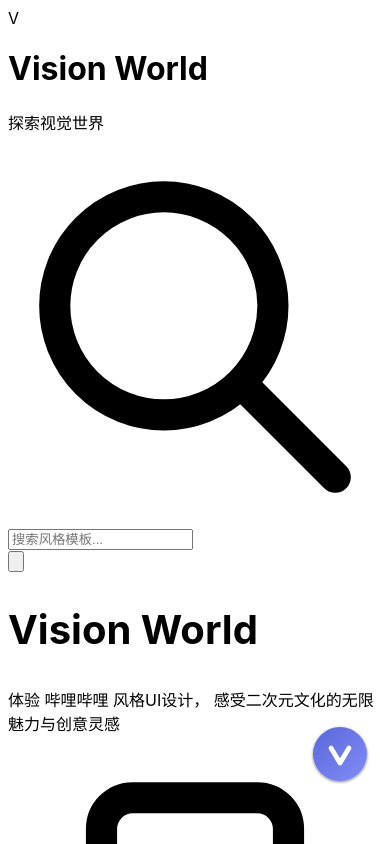
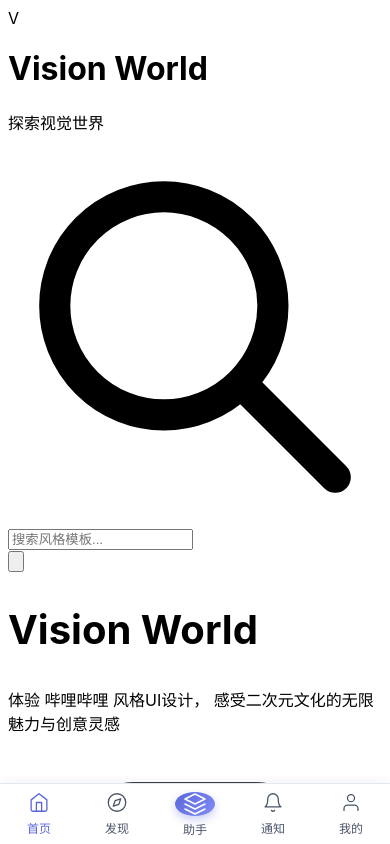
Before and after one commit to enjoykanyu/vision_world_web, a Vue app: page / in a window 390 px wide. Shown: the top 844 px of the page. Built offline with nearby package versions, Linux system fonts and the light colour scheme; the HTML template or start-up script is replaced by a standard one.

Commit message:
适配移动端

```diff
--- a/src/components/VAssistant.vue
+++ b/src/components/VAssistant.vue
@@ -1,7 +1,8 @@
 <template>
   <div class="v-assistant-container">
-    <!-- 小V助手图标 -->
+    <!-- 小V助手图标 - 仅在桌面端显示 -->
     <div
+      v-if="!isMobile"
       ref="assistantIcon"
       class="v-assistant-icon"
       :style="{ left: position.x + 'px', top: position.y + 'px' }"
@@ -35,11 +36,12 @@
     </div>
 
     <!-- 对话框 -->
-    <transition name="dialog-fade">
+    <transition :name="isMobile ? 'dialog-slide' : 'dialog-fade'">
       <div
         v-if="isDialogOpen"
         class="v-assistant-dialog"
-        :style="{ left: dialogPosition.x + 'px', top: dialogPosition.y + 'px' }"
+        :class="{ 'mobile-dialog': isMobile }"
+        :style="isMobile ? {} : { left: dialogPosition.x + 'px', top: dialogPosition.y + 'px' }"
         @mousedown.stop
         @click.stop
       >
@@ -110,11 +112,71 @@
         </div>
       </div>
     </transition>
+
+    <!-- 移动端底部导航栏 -->
+    <div v-if="isMobile" class="mobile-nav-bar">
+      <button
+        class="nav-item"
+        :class="{ active: currentTab === 'home' }"
+        @click="switchTab('home')"
+      >
+        <svg viewBox="0 0 24 24" fill="none" stroke="currentColor" stroke-width="2" stroke-linecap="round" stroke-linejoin="round">
+          <path d="M3 9l9-7 9 7v11a2 2 0 0 1-2 2H5a2 2 0 0 1-2-2z"></path>
+          <polyline points="9 22 9 12 15 12 15 22"></polyline>
+        </svg>
+        <span>首页</span>
+      </button>
+      <button
+        class="nav-item"
+        :class="{ active: currentTab === 'explore' }"
+        @click="switchTab('explore')"
+      >
+        <svg viewBox="0 0 24 24" fill="none" stroke="currentColor" stroke-width="2" stroke-linecap="round" stroke-linejoin="round">
+          <circle cx="12" cy="12" r="10"></circle>
+          <polygon points="16.24 7.76 14.12 14.12 7.76 16.24 9.88 9.88 16.24 7.76"></polygon>
+        </svg>
+        <span>发现</span>
+      </button>
+      <button
+        class="nav-item assistant-nav-button"
+        :class="{ active: isDialogOpen }"
+        @click="toggleDialog"
+      >
+        <div class="assistant-nav-icon">
+          <svg viewBox="0 0 24 24" fill="none" stroke="currentColor" stroke-width="2" stroke-linecap="round" stroke-linejoin="round">
+            <path d="M12 2L2 7l10 5 10-5-10-5zM2 17l10 5 10-5M2 12l10 5 10-5"></path>
+          </svg>
+        </div>
+        <span>助手</span>
+      </button>
+      <button
+        class="nav-item"
+        :class="{ active: currentTab === 'notifications' }"
+        @click="switchTab('notifications')"
+      >
+        <svg viewBox="0 0 24 24" fill="none" stroke="currentColor" stroke-width="2" stroke-linecap="round" stroke-linejoin="round">
+          <path d="M18 8A6 6 0 0 0 6 8c0 7-3 9-3 9h18s-3-2-3-9"></path>
+          <path d="M13.73 21a2 2 0 0 1-3.46 0"></path>
+        </svg>
+        <span>通知</span>
+      </button>
+      <button
+        class="nav-item"
+        :class="{ active: currentTab === 'profile' }"
+        @click="switchTab('profile')"
+      >
+        <svg viewBox="0 0 24 24" fill="none" stroke="currentColor" stroke-width="2" stroke-linecap="round" stroke-linejoin="round">
+          <path d="M20 21v-2a4 4 0 0 0-4-4H8a4 4 0 0 0-4 4v2"></path>
+          <circle cx="12" cy="7" r="4"></circle>
+        </svg>
+        <span>我的</span>
+      </button>
+    </div>
   </div>
 </template>
 
 <script setup lang="ts">
-import { ref, reactive, onMounted, onUnmounted, nextTick, watch } from 'vue'
+import { ref, reactive, onMounted, onUnmounted, nextTick, watch, computed } from 'vue'
 import axios from 'axios'
 import MarkdownIt from 'markdown-it'
 
@@ -136,6 +198,24 @@ const userInput = ref('')
 const messages = ref<Array<{ type: 'user' | 'assistant'; content: string }>>([])
 const chatMessages = ref<HTMLElement | null>(null)
 const inputArea = ref<HTMLTextAreaElement | null>(null)
+const currentTab = ref('home')
+
+// 移动端检测
+const isMobile = computed(() => {
+  return window.innerWidth <= 768;
+});
+
+// 切换导航标签
+const switchTab = (tab: string) => {
+  currentTab.value = tab;
+  // 如果点击的是助手标签，则切换对话框状态
+  if (tab === 'assistant') {
+    toggleDialog();
+  } else if (isDialogOpen.value) {
+    // 如果对话框已打开且点击了其他标签，则关闭对话框
+    isDialogOpen.value = false;
+  }
+}
 
 // 预设问题列表
 const suggestedQuestions = ref([
@@ -154,6 +234,9 @@ const position = reactive({ x: window.innerWidth - 80, y: window.innerHeight - 1
 const dialogPosition = reactive({ x: 0, y: 0 })
 
 const updateDialogPosition = () => {
+  // 移动端不需要计算位置，对话框会全屏显示
+  if (isMobile.value) return;
+
   const iconRect = assistantIcon.value?.getBoundingClientRect();
   if (!iconRect) return;
 
@@ -289,6 +372,11 @@ const stopDrag = () => {
 const toggleDialog = () => {
   if (isDragging) return;
   isDialogOpen.value = !isDialogOpen.value;
+
+  // 在移动端，如果打开对话框，则将当前标签设置为assistant
+  if (isMobile.value && isDialogOpen.value) {
+    currentTab.value = 'assistant';
+  }
 }
 
 watch(isDialogOpen, (isOpen) => {
@@ -418,17 +506,22 @@ onMounted(() => {
     if (isDialogOpen.value) {
       const dialog = document.querySelector('.v-assistant-dialog');
       const icon = assistantIcon.value;
+      const navBar = document.querySelector('.mobile-nav-bar');
 
       // 检查点击是否在对话框外部和图标外部
       const isOutsideDialog = dialog && !dialog.contains(e.target as Node);
       const isOutsideIcon = icon && !icon.contains(e.target as Node);
+      const isOutsideNavBar = navBar && !navBar.contains(e.target as Node);
 
-      // 只有当点击在对话框和图标之外时才关闭对话框
-      if (isOutsideDialog && isOutsideIcon) {
+      // 只有当点击在对话框、图标和导航栏之外时才关闭对话框
+      if (isOutsideDialog && isOutsideIcon && (isMobile.value ? isOutsideNavBar : true)) {
         isDialogOpen.value = false;
       }
     }
   });
+
+  // 初始检测设备类型
+  handleResize();
 })
 
 onUnmounted(() => {
@@ -514,6 +607,18 @@ onUnmounted(() => {
   border: 1px solid var(--assistant-border-color);
 }
 
+/* 移动端对话框样式 */
+.v-assistant-dialog.mobile-dialog {
+  width: 100%;
+  height: calc(100% - 60px); /* 减去底部导航栏的高度 */
+  top: 0 !important;
+  left: 0 !important;
+  right: 0 !important;
+  bottom: 60px !important;
+  border-radius: 0;
+  border: none;
+}
+
 .dialog-fade-enter-active,
 .dialog-fade-leave-active {
   transition: opacity 0.3s ease, transform 0.3s ease;
@@ -523,6 +628,17 @@ onUnmounted(() => {
 .dialog-fade-leave-to {
   opacity: 0;
   transform: scale(0.95);
+}
+
+/* 移动端滑入动画 */
+.dialog-slide-enter-active,
+.dialog-slide-leave-active {
+  transition: transform 0.3s ease;
+}
+
+.dialog-slide-enter-from,
+.dialog-slide-leave-to {
+  transform: translateY(100%);
 }
 
 .dialog-header {
@@ -833,4 +949,110 @@ onUnmounted(() => {
   border-radius: 4px;
   font-size: 0.9em;
 }
+
+/* 移动端底部导航栏样式 */
+.mobile-nav-bar {
+  position: fixed;
+  bottom: 0;
+  left: 0;
+  right: 0;
+  height: 60px;
+  background-color: white;
+  display: flex;
+  justify-content: space-around;
+  align-items: center;
+  box-shadow: 0 -2px 10px rgba(0, 0, 0, 0.05);
+  z-index: 9998;
+  border-top: 1px solid var(--assistant-border-color);
+}
+
+.nav-item {
+  display: flex;
+  flex-direction: column;
+  align-items: center;
+  justify-content: center;
+  width: 20%;
+  height: 100%;
+  background: none;
+  border: none;
+  color: var(--assistant-text-secondary);
+  font-size: 12px;
+  font-weight: 500;
+  padding: 8px 0;
+  transition: color 0.2s ease;
+  cursor: pointer;
+}
+
+.nav-item svg {
+  width: 22px;
+  height: 22px;
+  margin-bottom: 4px;
+  stroke-width: 1.5;
+}
+
+.nav-item span {
+  margin-top: 2px;
+}
+
+.nav-item.active {
+  color: var(--assistant-primary-color);
+}
+
+.assistant-nav-button {
+  position: relative;
+}
+
+.assistant-nav-icon {
+  width: 40px;
+  height: 40px;
+  background: linear-gradient(135deg, var(--assistant-primary-color), var(--assistant-secondary-color));
+  border-radius: 50%;
+  display: flex;
+  align-items: center;
+  justify-content: center;
+  margin-bottom: 2px;
+  color: white;
+  box-shadow: 0 4px 8px rgba(90, 103, 216, 0.3);
+  transition: transform 0.2s ease;
+}
+
+.assistant-nav-icon svg {
+  width: 24px;
+  height: 24px;
+  margin-bottom: 0;
+}
+
+.assistant-nav-button.active .assistant-nav-icon {
+  transform: scale(1.1);
+}
+
+/* 移动端适配 */
+@media (max-width: 768px) {
+  .v-assistant-dialog {
+    width: 100%;
+    height: calc(100% - 60px);
+    border-radius: 0;
+  }
+
+  .chat-messages {
+    padding: 16px;
+  }
+
+  .welcome-view {
+    padding: 60px 16px;
+  }
+
+  .input-area {
+    padding: 10px;
+  }
+
+  .suggested-questions {
+    gap: 8px;
+  }
+
+  .question-chip {
+    padding: 6px 12px;
+    font-size: 12px;
+  }
+}
 </style>
```
